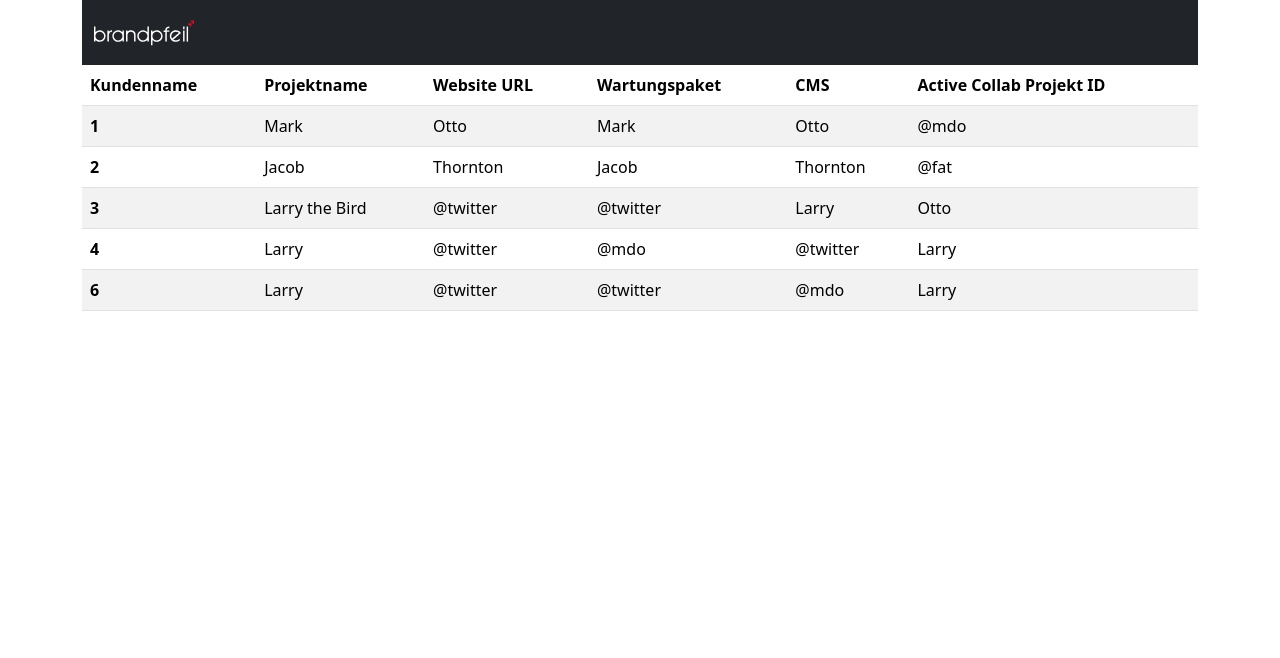
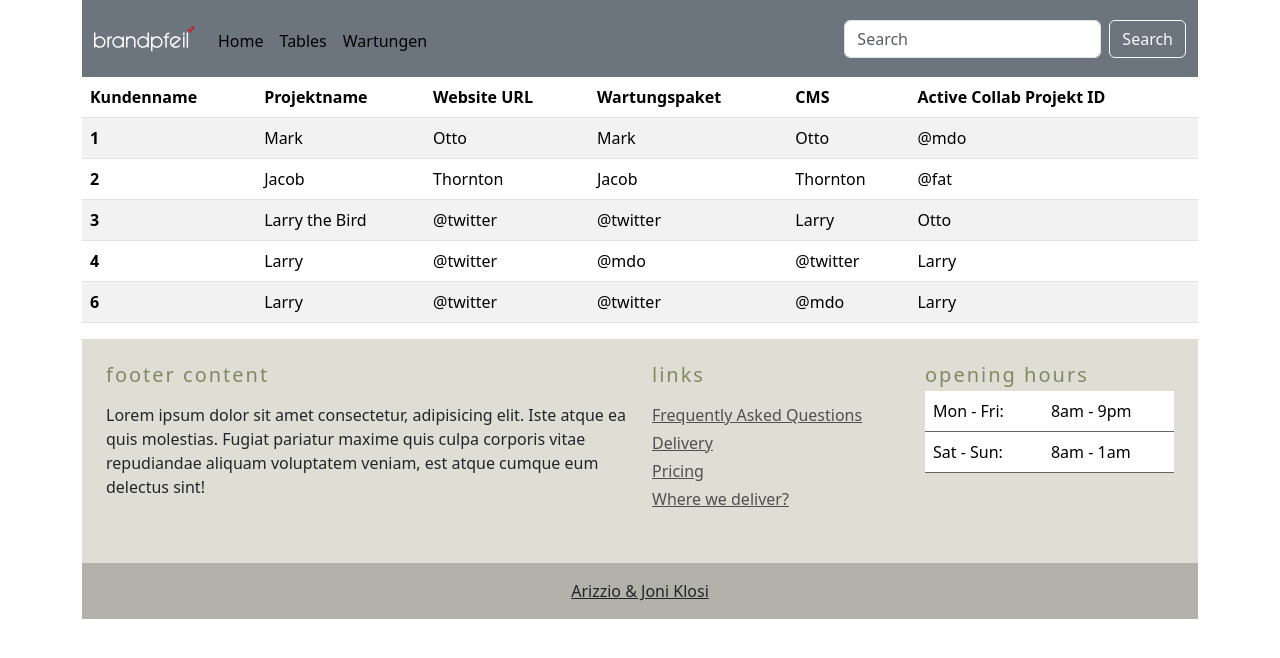
Before and after one commit to amateurpr/wiederkehrend, a plain HTML site: page index.html in a window 1280 px wide. Drawn offline with nearby package versions, Linux system fonts and the light colour scheme.

Commit message:
Header-footer and content are adjusted

```diff
--- a/index.html
+++ b/index.html
@@ -1,31 +1,42 @@
 <!DOCTYPE html>
 <html lang="DE">
+
 <head>
   <meta charset="utf-8" />
   <meta name="viewport" content="width=device-width, initial-scale=1" />
   <title>Tabale Land</title>
-    <link
-      href="https://cdn.jsdelivr.net/npm/bootstrap@5.3.0-alpha1/dist/css/bootstrap.min.css"
-      rel="stylesheet"
-      integrity="sha384-GLhlTQ8iRABdZLl6O3oVMWSktQOp6b7In1Zl3/Jr59b6EGGoI1aFkw7cmDA6j6gD"
-      crossorigin="anonymous"
-    />
+  <link href="https://cdn.jsdelivr.net/npm/bootstrap@5.3.0-alpha1/dist/css/bootstrap.min.css" rel="stylesheet"
+    integrity="sha384-GLhlTQ8iRABdZLl6O3oVMWSktQOp6b7In1Zl3/Jr59b6EGGoI1aFkw7cmDA6j6gD" crossorigin="anonymous" />
 </head>
+
 <body class="container">
   <!--navbar -->
-    <nav class="navbar bg-dark ">
-      <div class="container-fluid">
+  <nav class="navbar bg-secondary navbar-expand-lg navbar-expand ">
+    <div class="container-fluid align-baseline">
+
       <a class="navbar-brand" href="#">
-          <img
-            src="/images/brandpfeil.svg"
-            alt="Logo"
-            width="100"
-            height="38"
-            class="d-inline-block align-text-top"
-          />
+        <img src="/images/brandpfeil.svg" alt="Logo" width="100" height="50" class="d-inline-block align-text-top" />
       </a>
+      <div class="navbar-collapse">
+
+        <ul class="navbar-nav pt-1">
+          <li class="nav-item">
+            <a class="nav-link active" href="">Home</a>
+          </li>
+          <li class="nav-item">
+            <a class="nav-link active" href="">Tables</a>
+          </li>
+          <li class="nav-item">
+            <a class="nav-link active" href="">Wartungen</a>
+          </li>
+        </ul>
       </div>
+      <form class="d-flex" role="search" action="">
+        <input class="form-control me-2" type="Search" placeholder="Search" aria-label="Search">
+        <button class="btn btn-outline-light" type="submit">Search</button>
+      </form>
   </nav>
+  </div>
   <table class=" table table-striped text-break">
     <thead>
       <tr>
@@ -81,10 +92,68 @@
     </tbody>
   </table>
 
-    <script
-      src="https://cdn.jsdelivr.net/npm/bootstrap@5.3.0-alpha1/dist/js/bootstrap.bundle.min.js"
+
+
+
+
+
+  <footer style="background-color: #deded5;">
+    <div class="container p-4">
+      <div class="row">
+        <div class="col-lg-6 col-md-12 mb-4">
+          <h5 class="mb-3" style="letter-spacing: 2px; color: #818963;">footer content</h5>
+          <p>
+            Lorem ipsum dolor sit amet consectetur, adipisicing elit. Iste atque ea quis
+            molestias. Fugiat pariatur maxime quis culpa corporis vitae repudiandae aliquam
+            voluptatem veniam, est atque cumque eum delectus sint!
+          </p>
+        </div>
+        <div class="col-lg-3 col-md-6 mb-4">
+          <h5 class="mb-3" style="letter-spacing: 2px; color: #818963;">links</h5>
+          <ul class="list-unstyled mb-0">
+            <li class="mb-1">
+              <a href="#!" style="color: #4f4f4f;">Frequently Asked Questions</a>
+            </li>
+            <li class="mb-1">
+              <a href="#!" style="color: #4f4f4f;">Delivery</a>
+            </li>
+            <li class="mb-1">
+              <a href="#!" style="color: #4f4f4f;">Pricing</a>
+            </li>
+            <li>
+              <a href="#!" style="color: #4f4f4f;">Where we deliver?</a>
+            </li>
+          </ul>
+        </div>
+        <div class="col-lg-3 col-md-6 mb-4">
+          <h5 class="mb-1" style="letter-spacing: 2px; color: #818963;">opening hours</h5>
+          <table class="table" style="color: #4f4f4f; border-color: #666;">
+            <tbody>
+              <tr>
+                <td>Mon - Fri:</td>
+                <td>8am - 9pm</td>
+              </tr>
+              <tr>
+                <td>Sat - Sun:</td>
+                <td>8am - 1am</td>
+              </tr>
+            </tbody>
+          </table>
+        </div>
+      </div>
+    </div>
+    <div class="text-center p-3" style="background-color: rgba(0, 0, 0, 0.2);">
+
+      <a class="text-dark" href="https://mansouraris.com/">Arizzio & Joni Klosi</a>
+    </div>
+    <!-- Copyright -->
+  </footer>
+  <!-- End of .container -->
+
+
+  <script src="https://cdn.jsdelivr.net/npm/bootstrap@5.3.0-alpha1/dist/js/bootstrap.bundle.min.js"
     integrity="sha384-w76AqPfDkMBDXo30jS1Sgez6pr3x5MlQ1ZAGC+nuZB+EYdgRZgiwxhTBTkF7CXvN"
-      crossorigin="anonymous"
-    ></script>
+    crossorigin="anonymous"></script>
 </body>
+
 </html>
```
Lines whose indentation alone changed are shown as unchanged.
